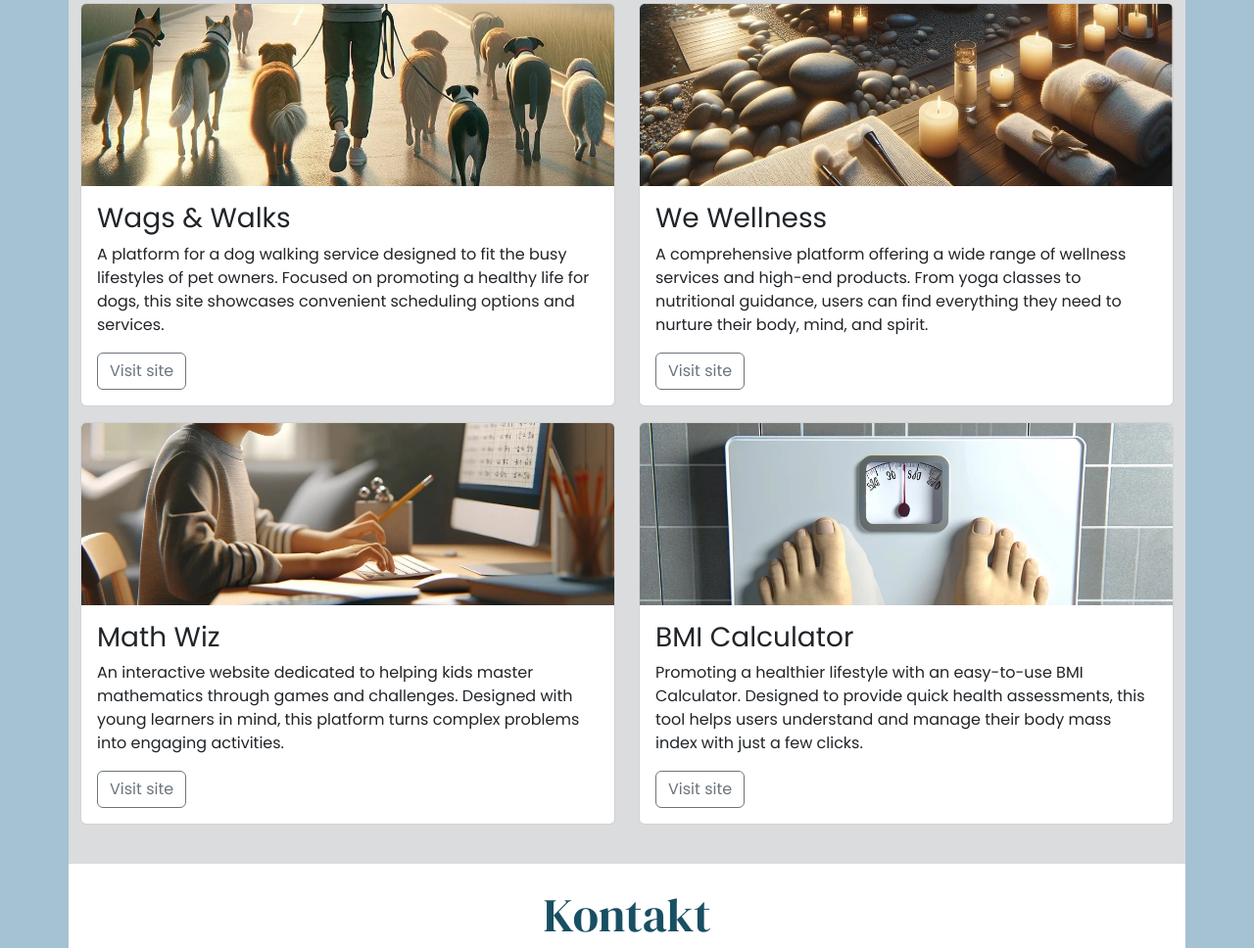
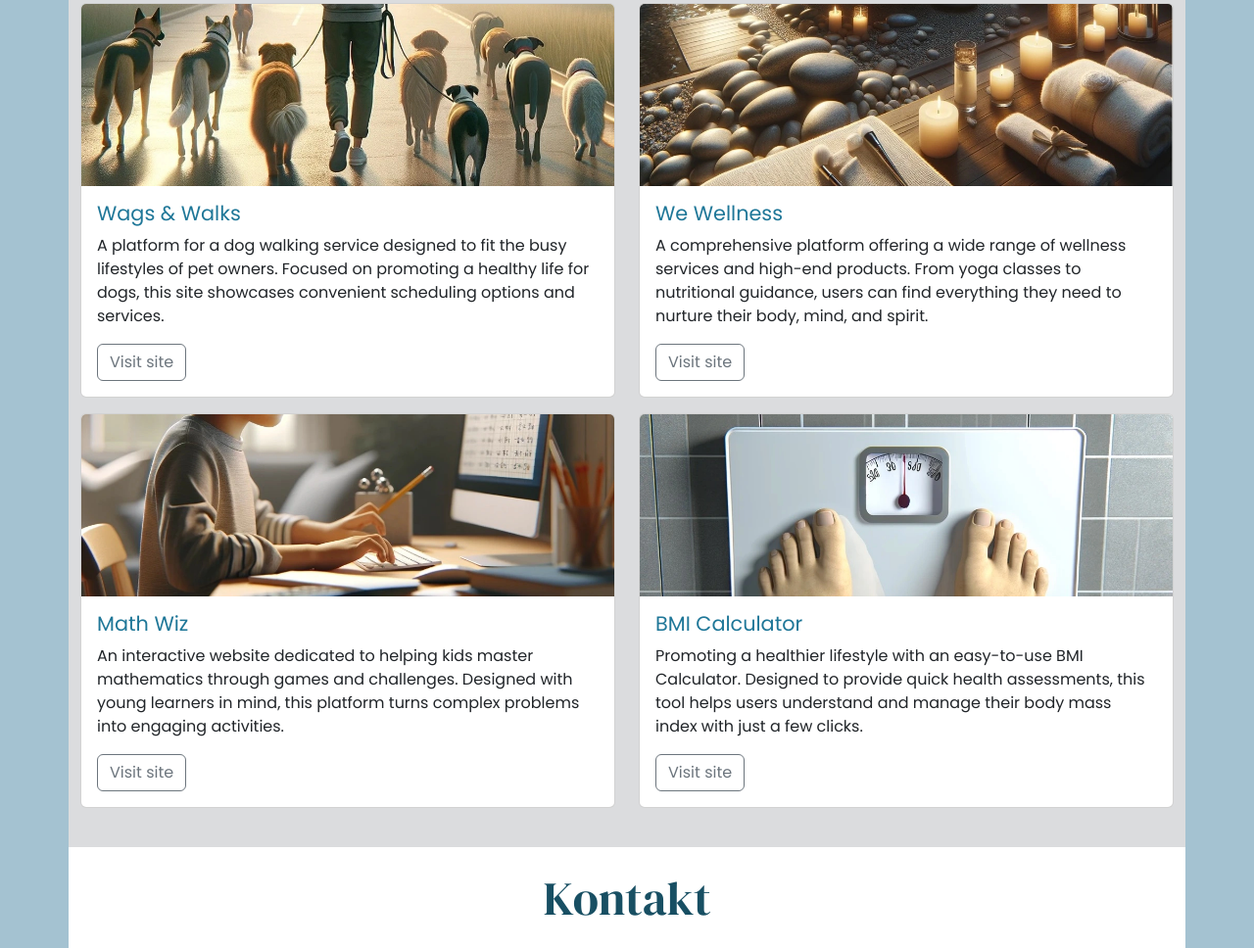
Before and after one commit to fairytaib/PortfolioForMei, a plain HTML site: page index.html in a window 1280 px wide. Shown: the part 1407-2375 px from the top of the page at 98% size. Drawn offline with nearby package versions, Linux system fonts and the light colour scheme.

Commit message:
Hover Effect for Portfolio-Btns

```diff
--- a/assets/css/style.css
+++ b/assets/css/style.css
@@ -33,8 +33,6 @@ h1, h2{
     min-height: 500px;
     padding: 5% 7%;
 }
-
-
 #about{
     background-color: white;
 }
@@ -43,6 +41,15 @@ h1, h2{
     background-color: var(--lightGrey);
 }
 
+#portfolio .card-title{
+    color: var(--midBlue);
+    font-size: 1.3rem;
+}
+
+#portfolio .btn-outline-secondary:hover{
+    background-color: var(--midBlue);
+}
+
 #contact{
     background-color: white;
 }
```
